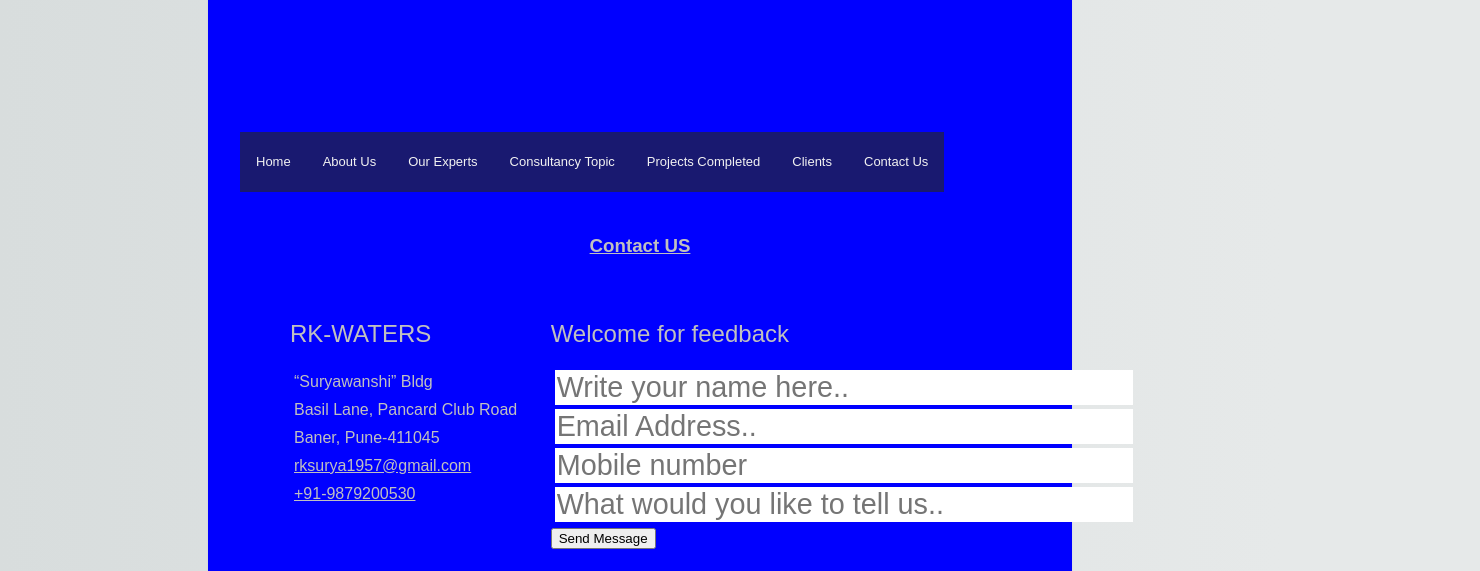
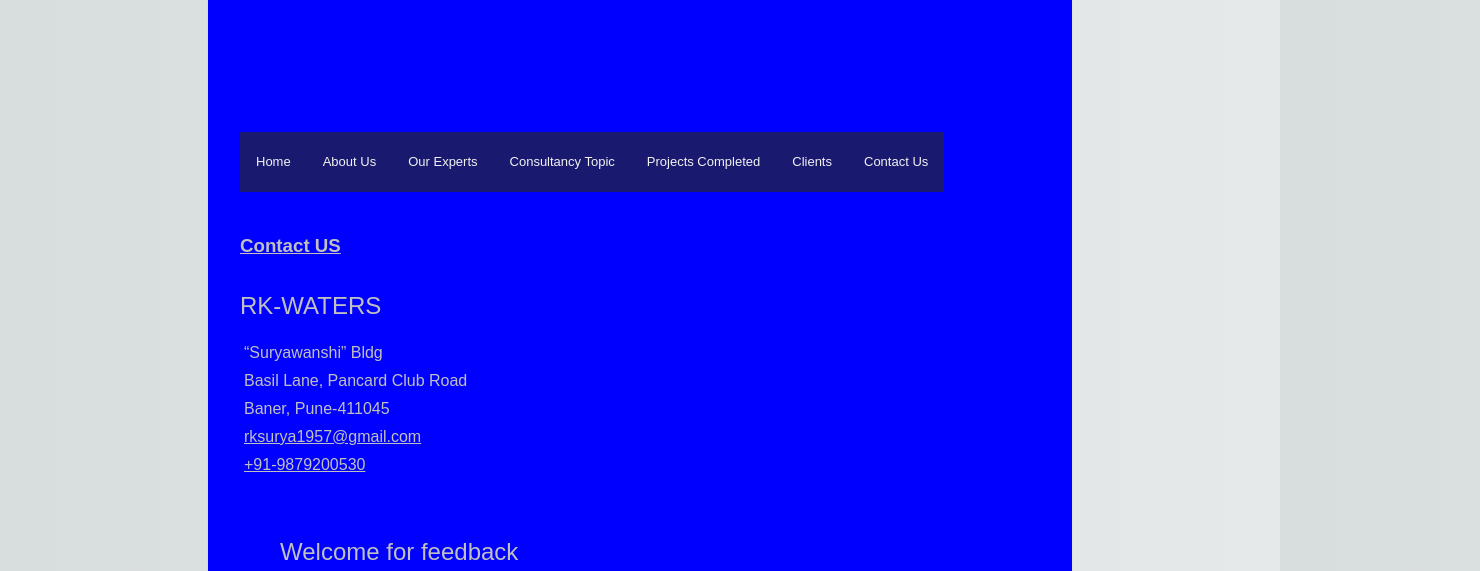
Before and after one commit to tankv007/final, a plain HTML site: page 6.html in a window 1280 px wide. Shown: the part 173-744 px from the top of the page, 1480 px wide, since content can reach past the window. Drawn offline with Linux system fonts and the light colour scheme.

Commit message:
Update 6.html
Contact form layout change to grid

```diff
--- a/6.html
+++ b/6.html
@@ -74,10 +74,9 @@ body {
 
 <div>
 <a id="Contact US"></a>
-<h3 style="text-align: center"><b><u>Contact US</u></b></h3>
+<h3 style="display: grid;"><b><u>Contact US</u></b></h3>
 <div class="container">
-    <div class="box">
-    <div class="box-row">
+    <div style="margin:15% class="box-row">
         <div class="box-cell box1">
  <h2>  RK-WATERS </h2>
    <p style="text-align: left;font-size:100%">                             “Suryawanshi” Bldg</p>
@@ -85,8 +84,7 @@ body {
       <p style="text-align: left;font-size:100%">                          Baner, Pune-411045</p>
        <p style="text-align: left;font-size:100%">                         <u>rksurya1957@gmail.com</u></p>
         <p style="text-align: left;font-size:100%">                        <u>+91-9879200530</u></p>
-        </div>
-
+<br>
             <div style="padding-left:5%;width: 150%" >
   <h2>Welcome for feedback</h2>
   <form action="https://formsubmit.co/tanksalemilind@gmail.com" method="POST">
```
